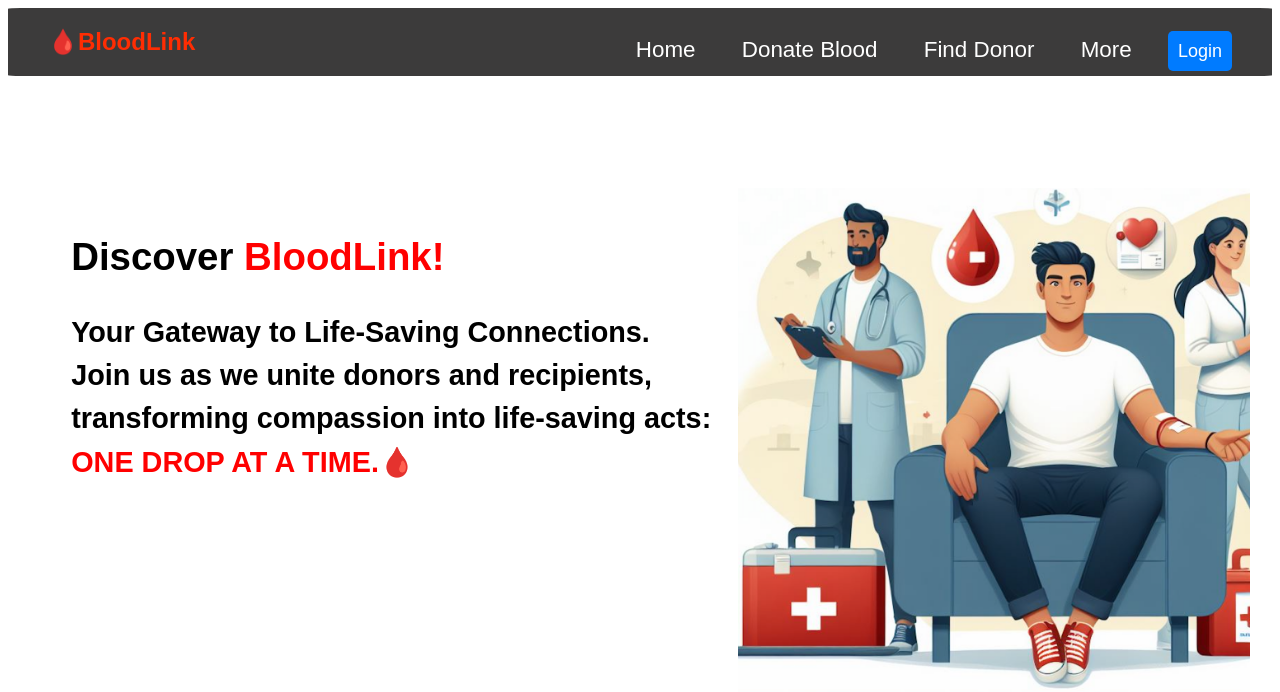
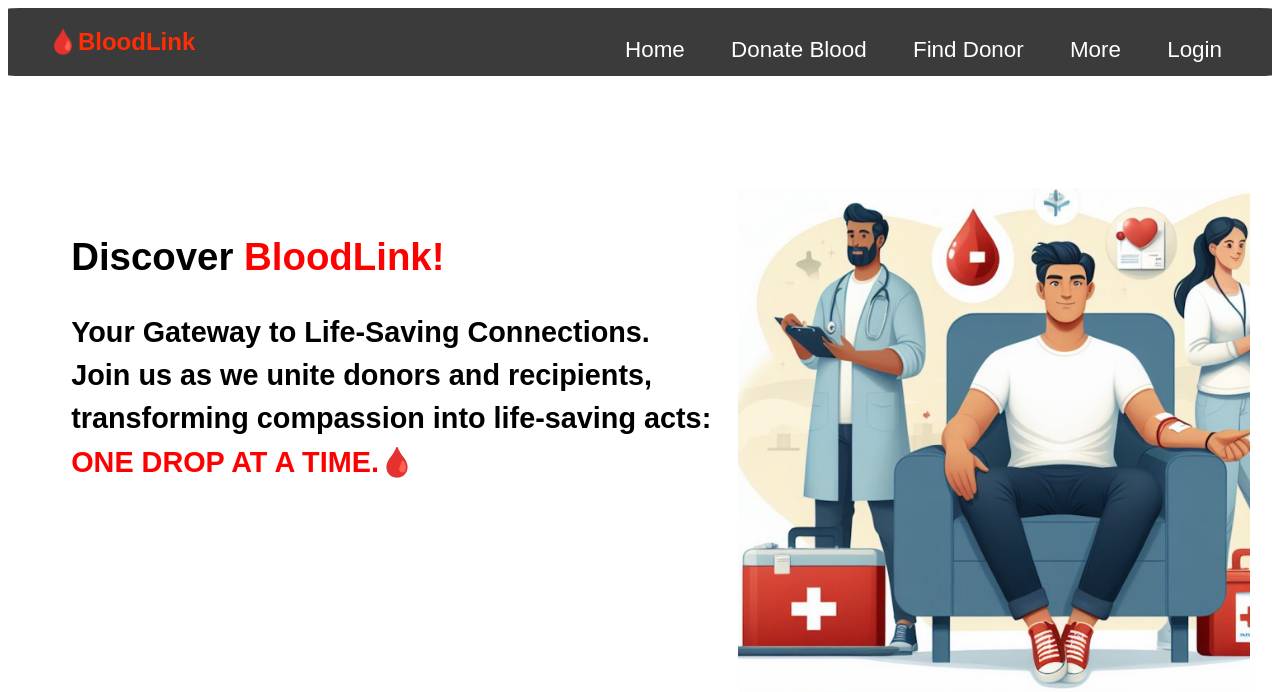
Before and after one commit to NimishKr16/BloodLink, a Flask app: page / in a window 1280 px wide. Shown: the top 692 px of the page. Run offline with Flask 3, Linux system fonts and the light colour scheme.

Commit message:
Login Button styles

```diff
--- a/static/styles/base.css
+++ b/static/styles/base.css
@@ -217,7 +217,7 @@ button:hover {
   background-color: #0056b3;
 }
 
-.open-button {
+/* .open-button {
   padding: 12px 24px;
   background-color: #007bff;
   color: #fff;
@@ -226,7 +226,7 @@ button:hover {
   font-size: 18px;
   cursor: pointer;
   transition: background-color 0.3s ease;
-}
+} */
 
 .open-button:hover {
   background-color: #0056b3;
```
